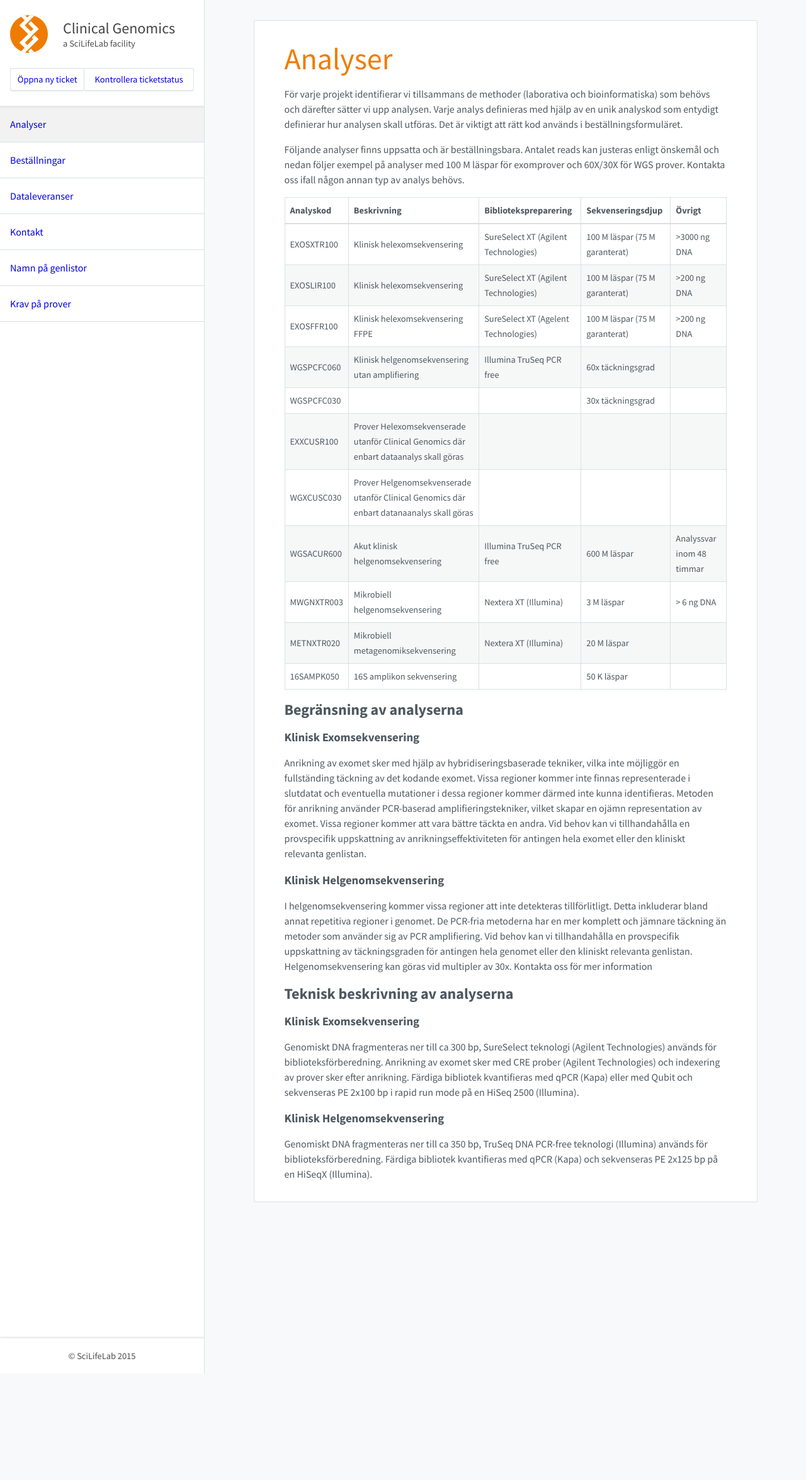
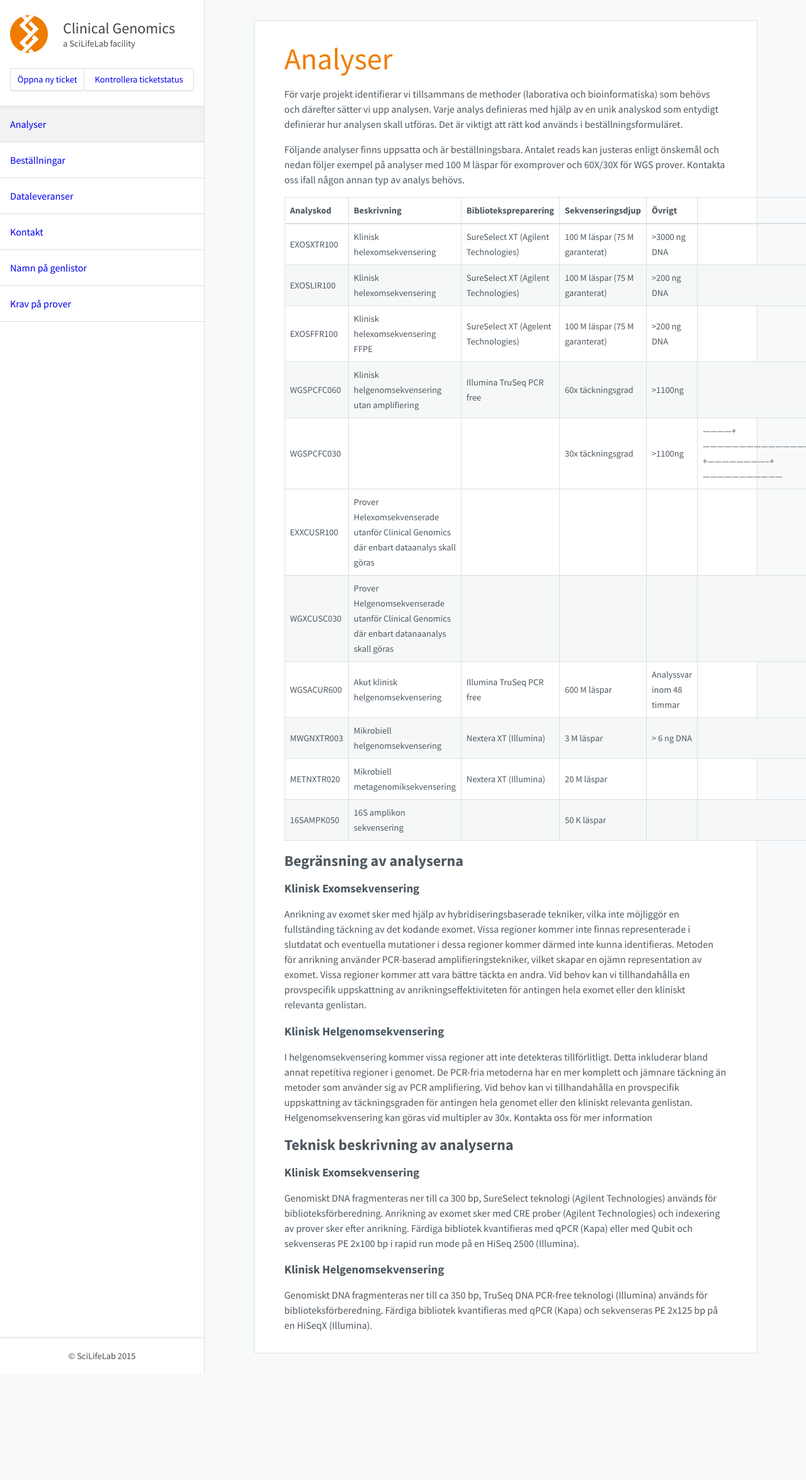
Before and after one commit to Clinical-Genomics/clinical-genomics.github.io, a Jekyll site: the page built from _topics/analyser.md, in a window 1280 px wide. Shown: the whole page at 63% size. Built offline with Jekyll 4.4.1, drawn with Linux system fonts in a browser that asks for light colours; nearby versions of some CDN libraries.

Commit message:
Update analyser.md

```diff
--- a/_topics/analyser.md
+++ b/_topics/analyser.md
@@ -18,10 +18,9 @@
 |-----------+-----------------------------+--------------------------------------+--------------------------------|--------------|
 | EXOSFFR100| Klinisk helexomsekvensering FFPE| SureSelect XT (Agelent Technologies)| 100 M läspar (75 M garanterat)| >200 ng DNA  |
 |-----------+-----------------------------+--------------------------------------+--------------------------------|--------------|
-| WGSPCFC060| Klinisk helgenomsekvensering utan amplifiering | Illumina TruSeq PCR free | 60x täckningsgrad |     |
+| WGSPCFC060| Klinisk helgenomsekvensering utan amplifiering | Illumina TruSeq PCR free | 60x täckningsgrad |   >1100ng  |
 |------------+------------------------------------------------+--------------------------+---------------------------------|-----|
-| WGSPCFC030|                                                |                          | 30x täckningsgrad |
-|------------+------------------------------------------------+--------------------------+---------------------------------|-----|
+| WGSPCFC030|                                                |                          | 30x täckningsgrad |   >1100ng | ------------+------------------------------------------------+--------------------------+---------------------------------|-----|
 | EXXCUSR100|Prover Helexomsekvenserade utanför Clinical Genomics där enbart dataanalys skall göras
 |------------+------------------------------------------------+--------------------------+---------------------------------|-----|
   WGXCUSC030|Prover Helgenomsekvenserade utanför Clinical Genomics där enbart datanaanalys skall göras
```
